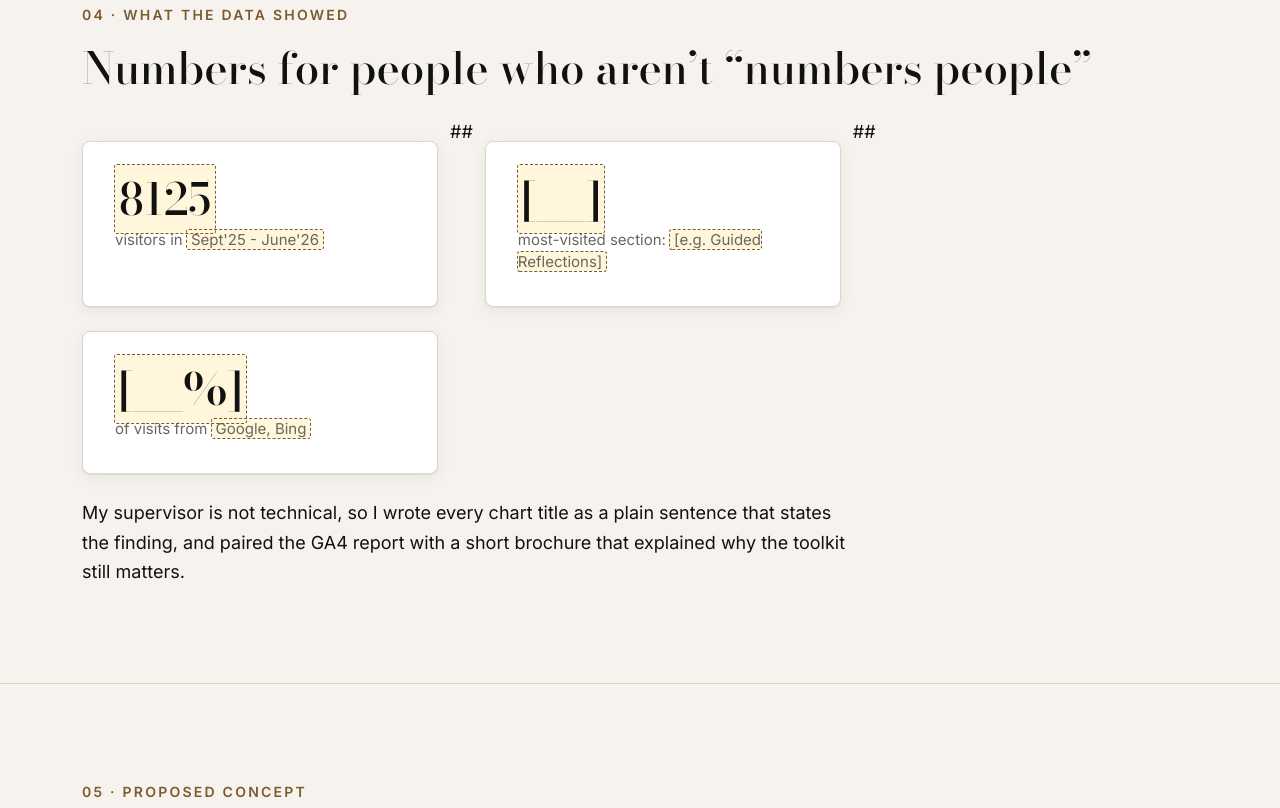
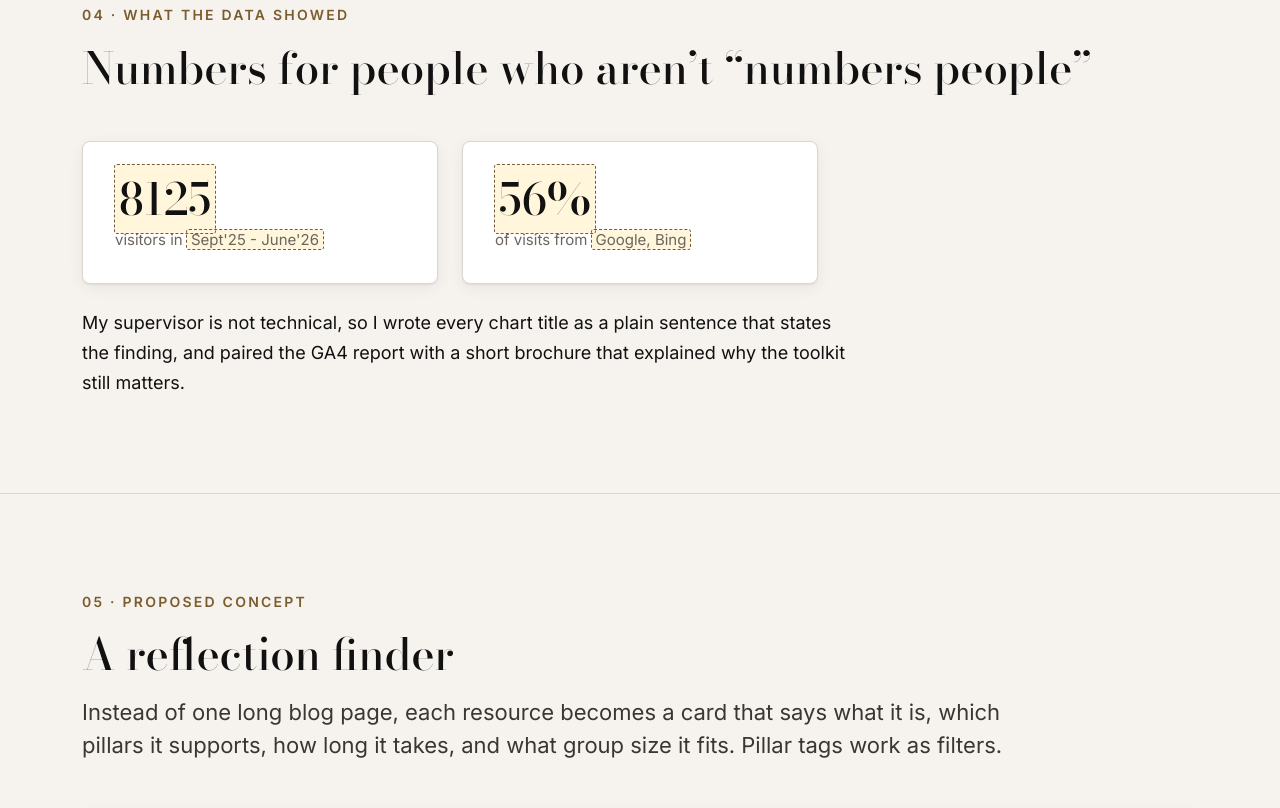
Before and after one commit to saviofernandes10051998/Design-System, a plain HTML site: page patterns/case-study.html in a window 1280 px wide. Shown: the part 2865-3673 px from the top of the page. Drawn offline with nearby package versions, Linux system fonts and the light colour scheme.

Commit message:
Update case-study.html

```diff
--- a/patterns/case-study.html
+++ b/patterns/case-study.html
@@ -117,8 +117,8 @@
     <h2 class="mb-5">Numbers for people who aren’t “numbers people”</h2>
     <div class="row g-4 mb-4">
       <div class="col-md-4"><div class="sf-mock h-100"><p class="sf-h2 mb-1"><span class="sf-placeholder">8125</span></p><p class="sf-small mb-0">visitors in <span class="sf-placeholder">Sept'25 - June'26</span></p></div></div>
-      ##<div class="col-md-4"><div class="sf-mock h-100"><p class="sf-h2 mb-1"><span class="sf-placeholder">[__]</span></p><p class="sf-small mb-0">most-visited section: <span class="sf-placeholder">[e.g. Guided Reflections]</span></p></div></div>##
-      <div class="col-md-4"><div class="sf-mock h-100"><p class="sf-h2 mb-1"><span class="sf-placeholder">[__%]</span></p><p class="sf-small mb-0">of visits from <span class="sf-placeholder">Google, Bing</span></p></div></div>
+      <!-- <div class="col-md-4"><div class="sf-mock h-100"><p class="sf-h2 mb-1"><span class="sf-placeholder">[__]</span></p><p class="sf-small mb-0">most-visited section: <span class="sf-placeholder">[e.g. Guided Reflections]</span></p></div></div>-->
+      <div class="col-md-4"><div class="sf-mock h-100"><p class="sf-h2 mb-1"><span class="sf-placeholder">56%</span></p><p class="sf-small mb-0">of visits from <span class="sf-placeholder">Google, Bing</span></p></div></div>
     </div>
     <p class="sf-measure mb-0">My supervisor is not technical, so I wrote every chart title as a plain sentence that states the finding, and paired the GA4 report with a short brochure that explained why the toolkit still matters.</p>
   </div>
@@ -182,7 +182,7 @@
           <li>A case-for-continuation brochure for stakeholders</li>
           <li>The reflection finder concept and this design system</li>
         </ul>
-        ##<p class="mb-0">Result: <span class="sf-placeholder">[what the stakeholder meeting decided]</span></p>##
+        <!-- <p class="mb-0">Result: <span class="sf-placeholder">[what the stakeholder meeting decided]</span></p> -->
       </div>
       <div class="col-lg-6">
         <span class="sf-eyebrow">07 · Lessons learned</span>
```
